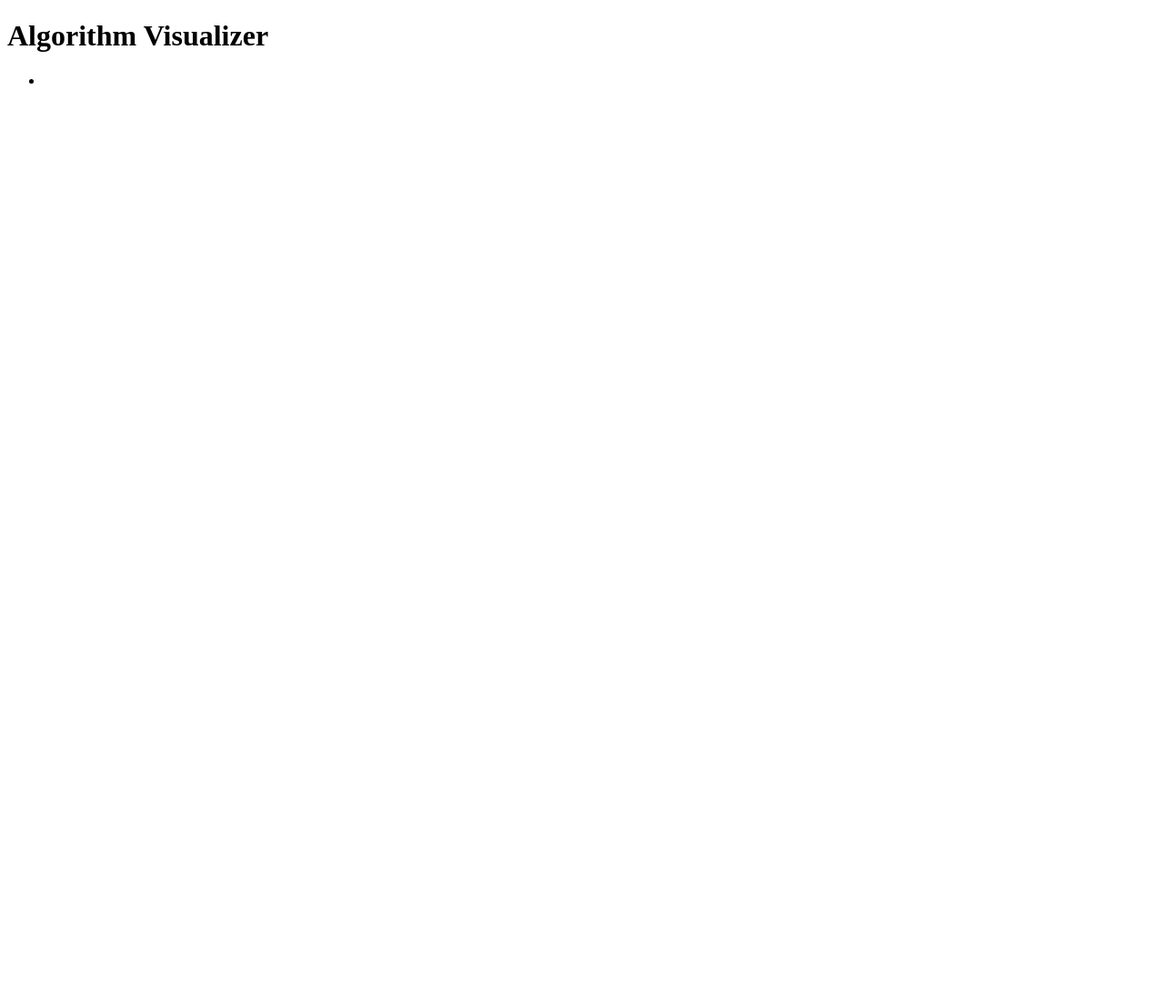
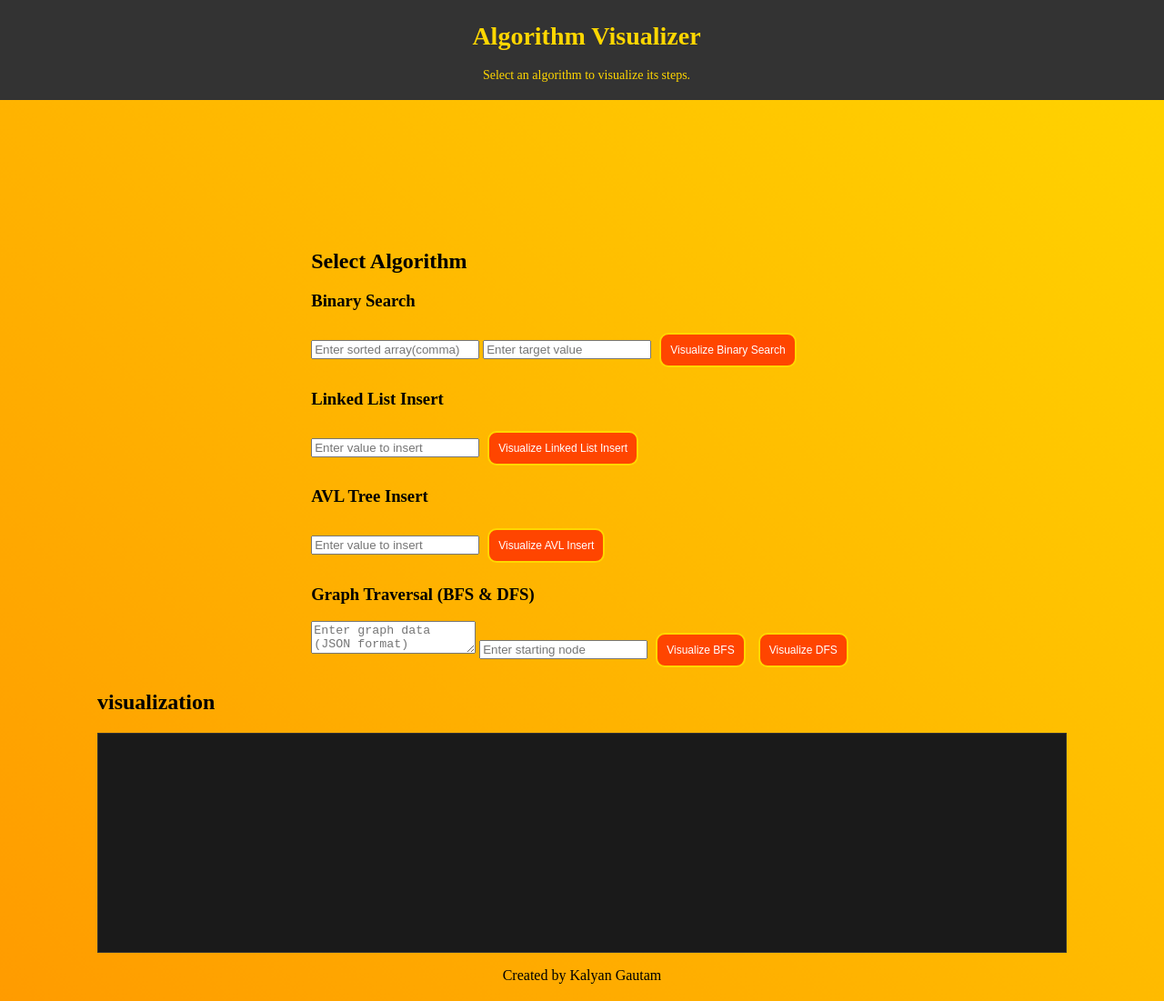
Before and after one commit to Kalyang66/AlgoVisul, a website: page public/Index.html in a window 1280 px wide. Shown: the top 1101 px of the page at 91% size. Before the commit the page ends 800 px from the top, so only its background shows below. Drawn offline with Linux system fonts and the light colour scheme.

Commit message:
Finsished HTML and CSS code

```diff
--- a/public/Index.html
+++ b/public/Index.html
@@ -9,9 +9,48 @@
 <body>
     <header>
         <h1>Algorithm Visualizer</h1>
-        </nav>
-            <ul>
-                <li><a href=""
-            </ul>
-        </nav>
+        <p>Select an algorithm to visualize its steps.</p>
     </header>
+
+    <section id=""controls>
+        <h2>Select Algorithm</h2>
+
+        <div>
+            <h3>Binary Search</h3>
+            <input type="text" id="binarySearchArray" placeholder="Enter sorted array(comma)">
+            <input type="number" id="binarySearchTarget" placeholder="Enter target value">
+            <button onclick="handleBinarySearch()">Visualize Binary Search</button>
+        </div>
+
+        <div>
+            <h3>Linked List Insert</h3>
+            <input type="number" id="LinkedListValue" placeholder="Enter value to insert">
+            <button onclick="handleLinkedList()"> Visualize Linked List Insert</button>
+        </div>
+
+        <div>
+            <h3>AVL Tree Insert</h3>
+            <input type="number" id="avlInsertValue" placeholder="Enter value to insert">
+            <button onclick="handleAVLInser()"> Visualize AVL Insert</buttom>
+        </div>
+
+        <div>
+            <h3> Graph Traversal (BFS & DFS)</h3>
+            <textarea id="graphData" placeholder="Enter graph data (JSON format)"></textarea>
+            <input type="number" id="graphStartNode" placeholder="Enter starting node">
+            <button conclick="handleBFS()">Visualize BFS</button>
+            <button onclick="handleDFS()">Visualize DFS</button>
+        </div>
+    </section>
+<section id="visualization">
+    <h2>visualization</h2>
+    <div id="visualization-container"></div>
+</section>
+
+<footer>
+    <p>Created by Kalyan Gautam</p>
+</footer>
+
+<script src="visualization.js"></script>
+</body>
+</html>
--- a/public/styles.css
+++ b/public/styles.css
@@ -0,0 +1,80 @@
+html, body {
+    margin: 0;
+    padding: 0;
+    height: 130%; /* Ensure the body takes full viewport height */
+}
+
+body {
+    background: linear-gradient(45deg, #FF4500, #FF8C00, #FFD700, #FF4500);
+    background-size: 400% 400%;
+    animation: gradientAnimation 15s ease infinite;
+    display: flex;
+    flex-direction: column;
+    align-items: center; /* Center horizontally */
+    justify-content: center; /* Center vertically */
+}
+
+header {
+    text-align: center;
+    padding: 5px; /* Reduced padding */
+    background-color: #333333; /* Dark Gray Background */
+    color: #FFD700; /* Gold Text */
+    width: 100%; /* Full width */
+    position: fixed; /* Fixed positioning */
+    top: 0; /* Stay at the top */
+    left: 0; /* Ensure it covers full width */
+    z-index: 1000; /* Ensure it's above other elements */
+    font-size: 14px; /* Reduced font size */
+}
+
+section#controls {
+    display: grid;
+    grid-template-columns: 1fr 1fr; /* Two columns */
+    gap: 20px; /* Space between columns */
+    padding: 20px 20px 20px; /* Adjusted top padding to avoid overlap with header */
+    width: 100%; /* Full width to avoid overflow */
+    max-width: 200px; /* Limit the width for better alignment */
+    box-sizing: border-box; /* Include padding in width */
+}
+
+section#controls div {
+    display: flex;
+    flex-direction: column;
+    align-items: center; /* Center horizontally */
+}
+
+#visualization-container {
+    margin-top: 20px;
+    border: 1px solid #333333; /* Dark Gray border */
+    padding: 20px;
+    width: 80vw; /* Increase width */
+    min-height: 200px; /* Increase minimum height */
+    background-color: #1a1a1a; /* Slightly lighter dark background */
+    position: relative;
+    overflow: hidden;
+}
+
+@keyframes gradientAnimation {
+    0% { background-position: 0% 0%; }
+    50% { background-position: 100% 100%; }
+    100% { background-position: 0% 0%; }
+}
+
+button {
+    margin: 5px;
+    padding: 10px 10px; /* Increased padding for better button size */
+    font-size: 12px;
+    cursor: pointer;
+    background-color: #FF4500; /* Red-Orange Background */
+    color: #ffffff; /* White text */
+    border: 2px solid #FFD700; /* Gold Border */
+    border-radius: 10px;
+    transition: background-color 0.3s ease, border-color 0.3s ease, transform 0.2s ease;
+}
+
+button:hover {
+    background-color: #FFD700; /* Gold Background on hover */
+    color: #000000; /* Black text on hover */
+    border-color: #FF4500; /* Red-Orange Border on hover */
+    transform: scale(1.1); /* Slightly enlarges the button */
+}
```
